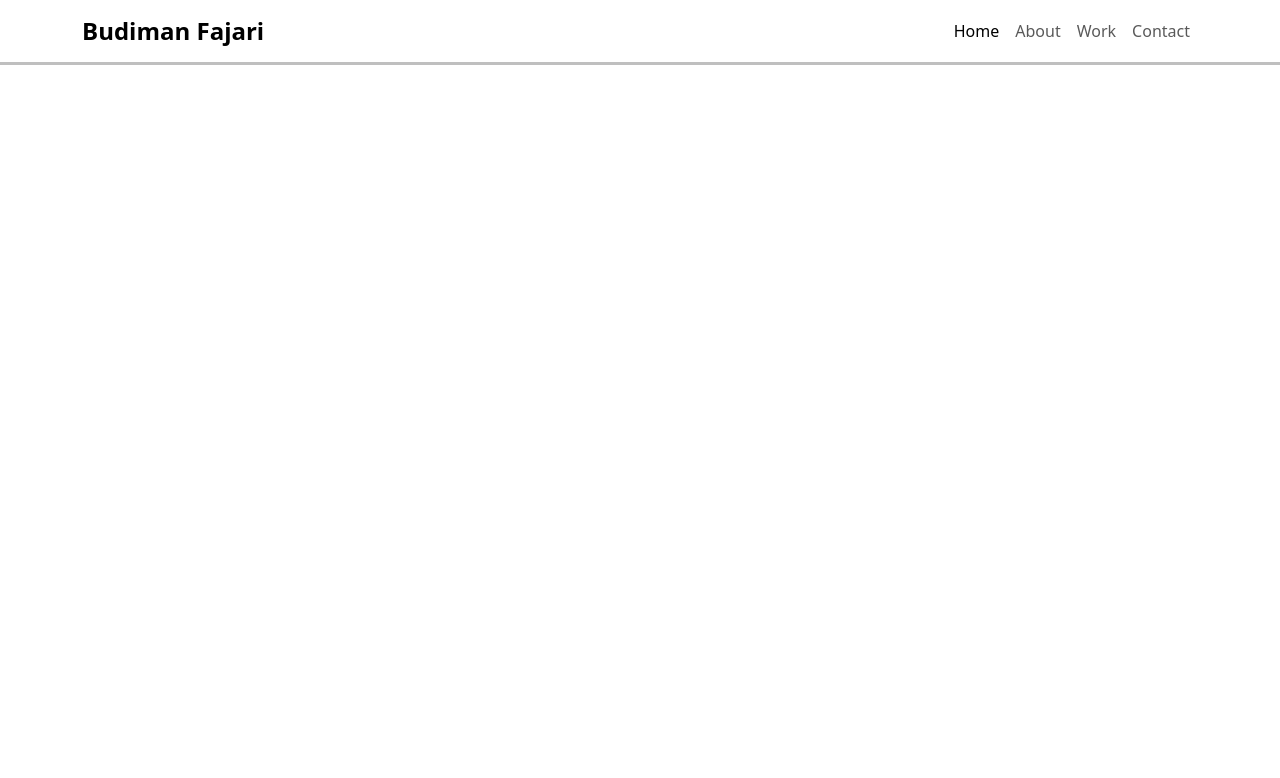
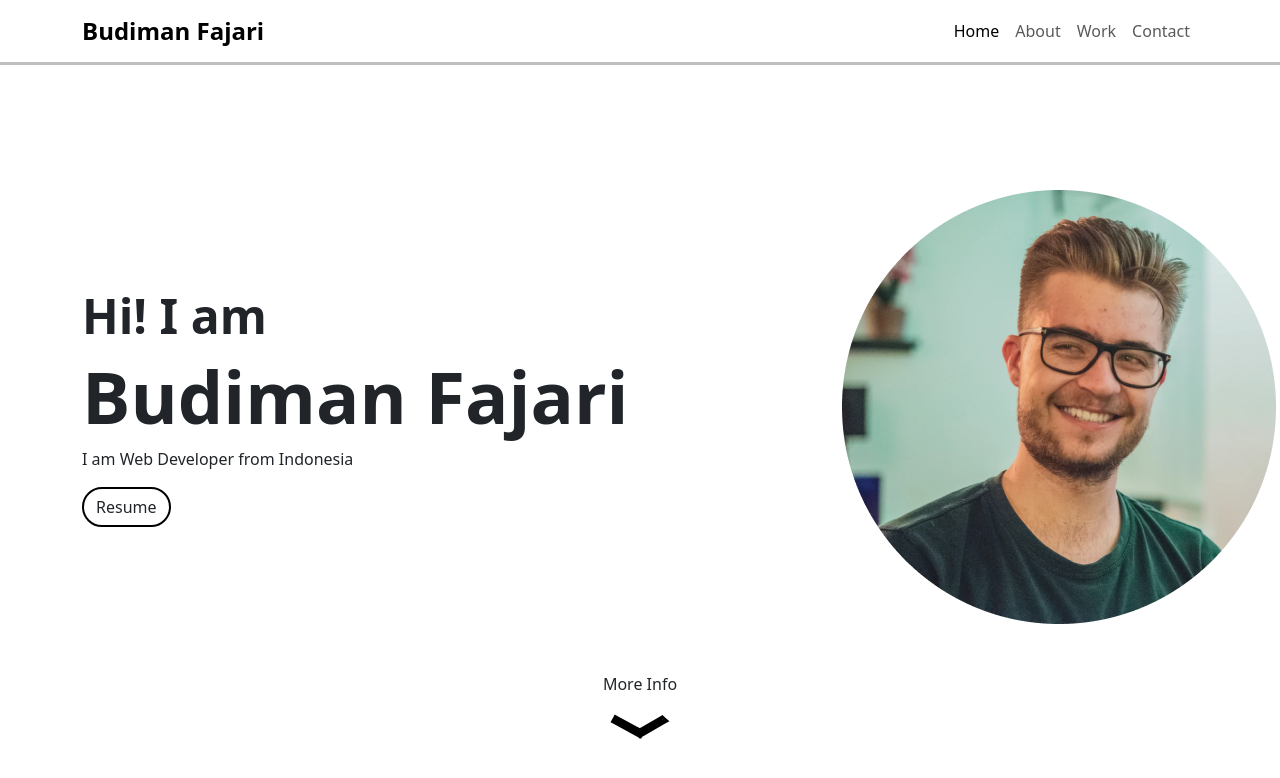
Before and after one commit to verrelb7/Portfolio, a plain HTML site: page index.html in a window 1280 px wide. Drawn offline with nearby package versions, Linux system fonts and the light colour scheme.

Commit message:
add home

```diff
--- a/index.html
+++ b/index.html
@@ -32,6 +32,23 @@
           </div>
         </div>
       </nav>
+     <section id="home" class="home container">
+        <div class="row d-flex align-items-center">
+            <div class="col-8">
+                <h3 class="fw-semibold">Hi! I am</h3>
+                <h1 class="fw-bold">Budiman Fajari</h1>
+                <p>I am Web Developer from Indonesia</p>
+                <a class="btn button" href="Images/potrait.png" download>Resume</a>
+            </div>
+            <div class="col-4">
+                <img src="Images/potrait.png" alt="potrait">
+            </div>
+        </div>
+        <div class=" arrow w-100 d-flex align-items-center flex-column mt-5">
+            <a class= "text-decoration-none text-dark"href="#about">More Info</a>
+            <img id="arrow" class="mt-2" src="Images/arrow.svg" alt="arrow">
+        </div>
+     </section>
     <script src="https://cdn.jsdelivr.net/npm/@popperjs/core@2.11.8/dist/umd/popper.min.js" integrity="sha384-I7E8VVD/ismYTF4hNIPjVp/Zjvgyol6VFvRkX/vR+Vc4jQkC+hVqc2pM8ODewa9r" crossorigin="anonymous"></script>
     <script src="https://cdn.jsdelivr.net/npm/bootstrap@5.3.3/dist/js/bootstrap.min.js" integrity="sha384-0pUGZvbkm6XF6gxjEnlmuGrJXVbNuzT9qBBavbLwCsOGabYfZo0T0to5eqruptLy" crossorigin="anonymous"></script>
     <script src="https://code.jquery.com/jquery-3.7.1.min.js" integrity="sha256-/JqT3SQfawRcv/BIHPThkBvs0OEvtFFmqPF/lYI/Cxo=" crossorigin="anonymous"></script>
--- a/style.css
+++ b/style.css
@@ -1,4 +1,47 @@
+section {
+    padding-top: 128px;
+}
+
+.btn.button {
+    border: 2px solid black;
+    border-radius: 24px;
+}
+
+.btn.button:hover {
+    border: 2px solid black;
+    background-color: black;
+    color: white;
+}
+
 .navbar {
     background-color: white;
     box-shadow: 0 0 0 3px rgba(0, 0, 0, 0.25);
 }
+
+.home h1 {
+    font-size: 72px;
+}
+
+.home h3 {
+    font-size: 48px;
+}
+
+.home .arrow img{
+    width: 60px;
+}
+
+#arrow {
+    animation: 2s upDown infinite;
+}
+
+@keyframes upDown {
+    0% {
+        transform: translateY(0);
+    }
+    50% {
+        transform: translateY(10px);
+    }
+    100% {
+        transform: translateY(0);
+    }
+}
```
